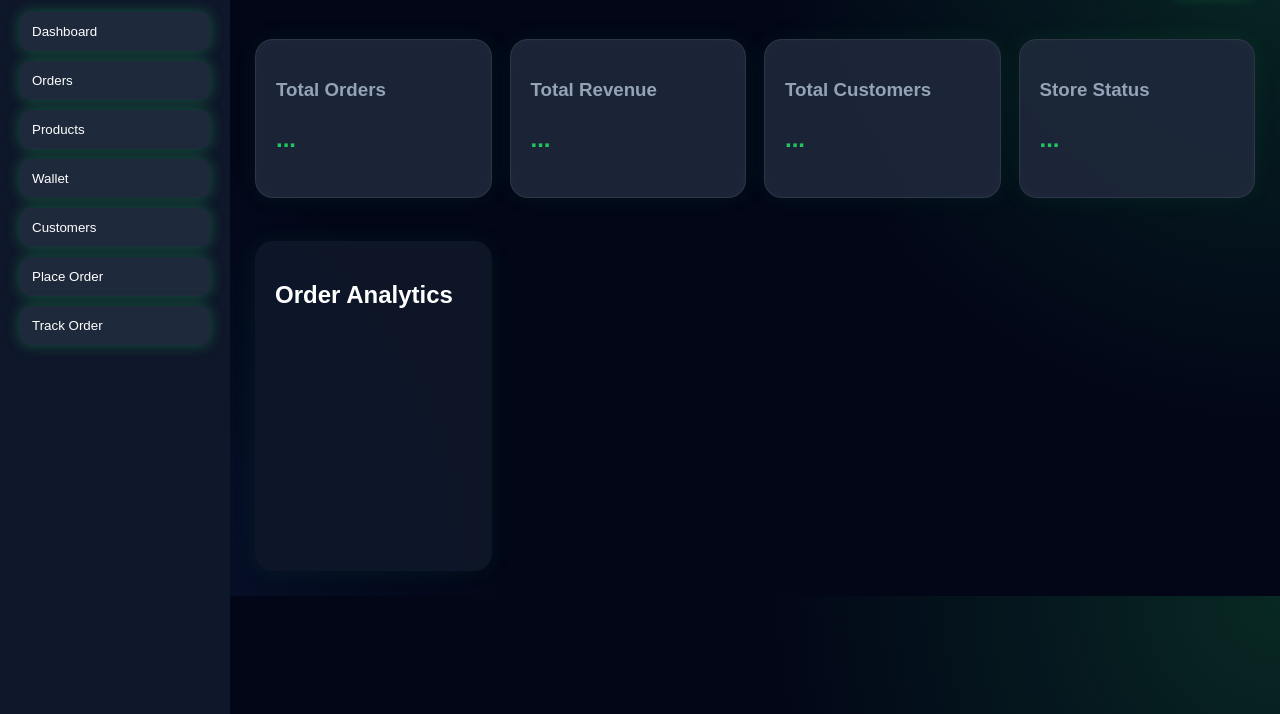
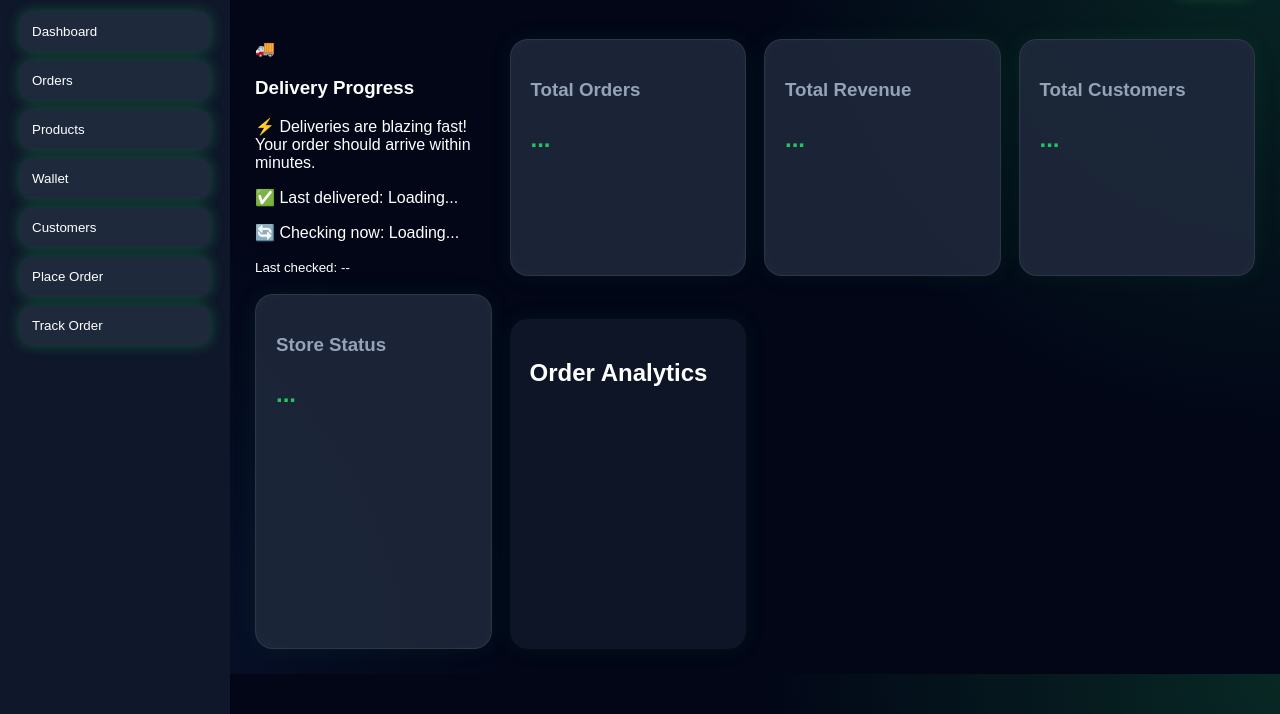
Before and after one commit to cmdtoxic12/Datamart-Store-Front, a plain HTML site: page index.html in a window 1280 px wide. Shown: the part 86-800 px from the top of the page. Drawn offline with nearby package versions, Linux system fonts and the light colour scheme; no server answers.

Commit message:
Add delivery progress card to dashboard

```diff
--- a/index.html
+++ b/index.html
@@ -37,6 +37,22 @@
 
     <section id="dashboard" class="page active">
       <div class="cards">
+        <div class="delivery-progress-card">
+  <div class="progress-title">
+    <span>🚚</span>
+    <h3>Delivery Progress</h3>
+  </div>
+
+  <div class="speed-box">
+    ⚡ Deliveries are blazing fast! Your order should arrive within minutes.
+  </div>
+
+  <div class="progress-line">
+    <p id="lastDelivered">✅ Last delivered: Loading...</p>
+    <p id="checkingNow">🔄 Checking now: Loading...</p>
+    <small id="lastChecked">Last checked: --</small>
+  </div>
+        </div>
         <div class="card"><h3>Total Orders</h3><p id="totalOrders">...</p></div>
         <div class="card"><h3>Total Revenue</h3><p id="totalRevenue">...</p></div>
         <div class="card"><h3>Total Customers</h3><p id="totalCustomers">...</p></div>
```
